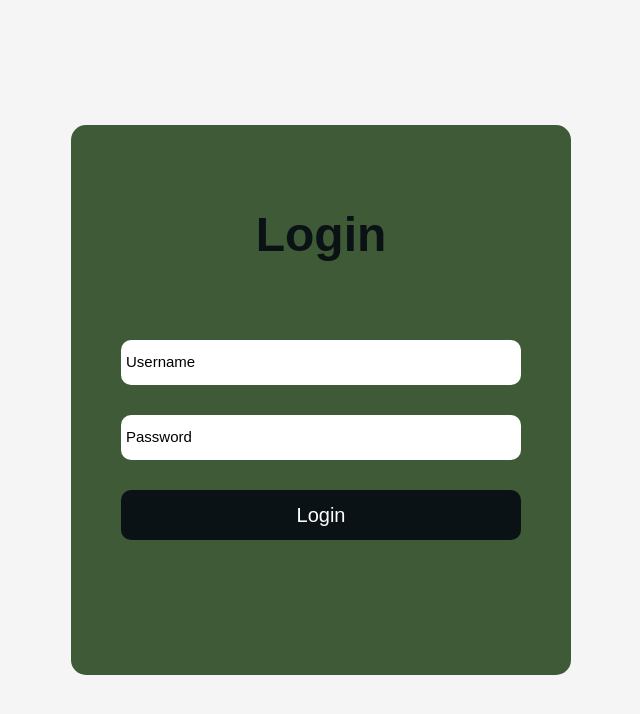
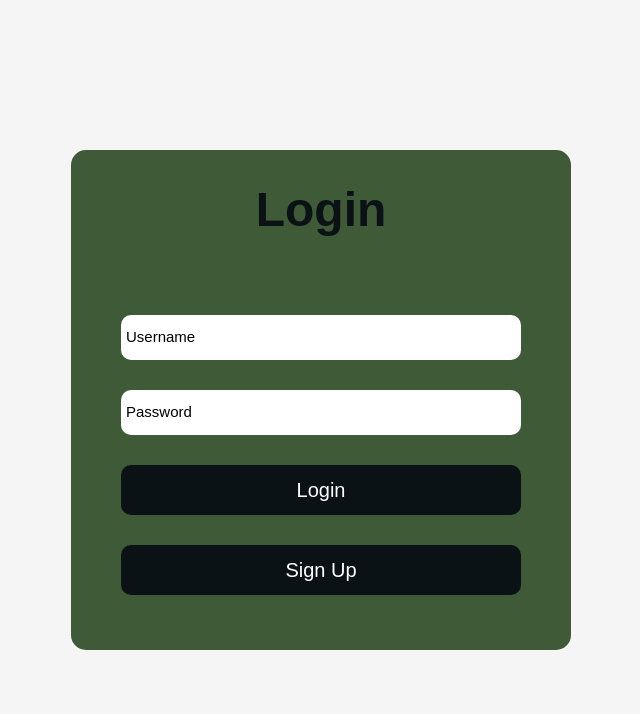
Before and after one commit to mngv7/stock-portfolio-manager, a React (Vite) app in the folder client/: page / in a window 1280 px wide. Shown: the top 714 px of the page, without its empty margins (319-959 px from the left). Built offline with nearby package versions, Linux system fonts and the light colour scheme; no server answers.

Commit message:
UI for signup page

```diff
--- a/client/src/assets/loginContainer.css
+++ b/client/src/assets/loginContainer.css
@@ -1,6 +1,5 @@
-.login-container {
+.auth-container {
     background-color: #3f5a36;
-    height: 500px;
     width: 500px;
     border-radius: 15px;
 
@@ -8,7 +7,14 @@
     flex-direction: column;
     align-items: center;
     justify-content: flex-start;
-    padding-top: 50px;
+}
+
+.login-container {
+    height: 500px;
+}
+
+.sign-up-container {
+    height: 600px;
 }
 
 .login-title {
--- a/client/src/components/LoginContainer.tsx
+++ b/client/src/components/LoginContainer.tsx
@@ -28,8 +28,12 @@ function LoginContainer() {
         }
     };
 
+    const handleSignUp = () => {
+        navigate('/signup')
+    };
+
     return (
-        <div className='login-container'>
+        <div className='auth-container login-container'>
             <h1 className='login-title'>Login</h1>
             <p className='login-error'>
                 {showLoginFailed ? "Login Failed!" : ""}
@@ -49,6 +53,9 @@ function LoginContainer() {
                 <button className='login-button' onClick={handleLogin}>
                     Login
                 </button>
+                <button className='login-button' onClick={handleSignUp}>
+                    Sign Up
+                </button>
             </div>
         </div>
     )
--- /dev/null
+++ b/client/src/components/SignUp.tsx
@@ -0,0 +1,52 @@
+import { useNavigate } from 'react-router-dom';
+import '../assets/loginContainer.css'
+import { useState } from 'react';
+
+function SignUp() {
+    const [username, setUsername] = useState('');
+    const [email, setEmail] = useState('');
+    const [password, setPassword] = useState('');
+    const [confirmPassword, setConfirmPassword] = useState('');
+
+    const navigate = useNavigate();
+
+    const handleBack = () => {
+        navigate('/');
+    }
+
+    const handleSignUp = async () => {
+        // call a signup endpoint here.
+    }
+
+    return (
+        <div className="auth-container sign-up-container">
+            <h1 className='login-title'>Sign Up</h1>
+            <div className='login-input-button-group'>
+                <input
+                    className='login-input'
+                    placeholder='Email Address'
+                    onChange={(e) => setEmail(e.target.value)}
+                />
+                <input
+                    className='login-input'
+                    placeholder='Username'
+                    onChange={(e) => setUsername(e.target.value)}
+                />
+                <input
+                    className='login-input'
+                    placeholder='Password'
+                    onChange={(e) => setPassword(e.target.value)}
+                />
+                <input
+                    className='login-input'
+                    placeholder='Confirm Password'
+                    onChange={(e) => setConfirmPassword(e.target.value)}
+                />
+                <button className='login-button' onClick={handleSignUp}>Sign Up</button>
+                <button className='login-button' onClick={handleBack}>Back</button>
+            </div>
+        </div>
+    )
+}
+
+export default SignUp;
--- a/client/src/main.tsx
+++ b/client/src/main.tsx
@@ -3,11 +3,13 @@ import { createRoot } from 'react-dom/client'
 import App from './App.tsx'
 import ProtectedRoute from './components/ProtectedRoute.tsx'
 import Home from './components/Home.tsx'
+import SignUp from './components/SignUp.tsx'
 
 createRoot(document.getElementById('root')!).render(
   <BrowserRouter>
     <Routes>
       <Route path='/' element={<App />}/>
+      <Route path='/signup' element={<SignUp />}/>
       <Route element={<ProtectedRoute />}>
         <Route path='/app/*' element={<Home />} />
       </Route>
```
